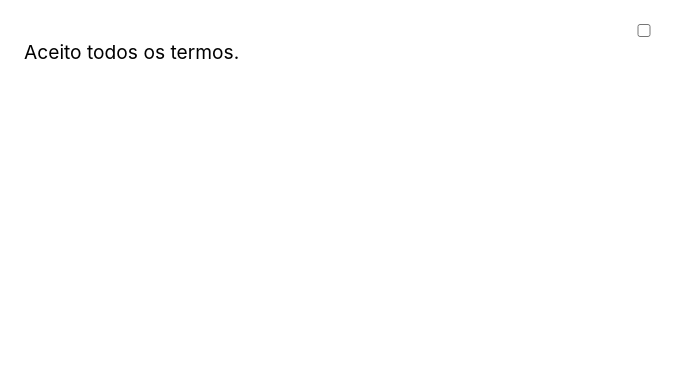
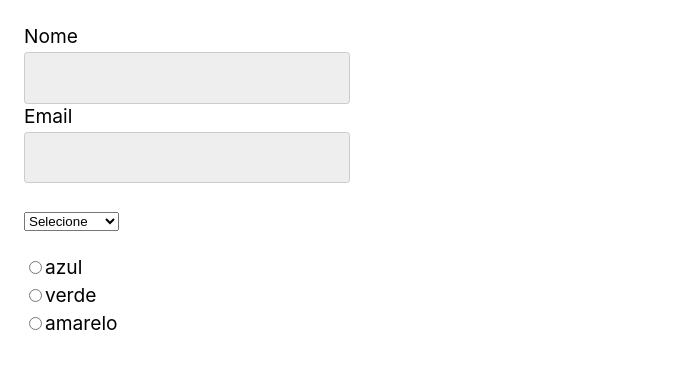
Before and after one commit to Coimbra777/Estudos-React, a React (Vite) app: page / in a window 1280 px wide. Shown: the top 368 px of the page, without its empty margins (0-690 px from the left). Built offline with nearby package versions, Linux system fonts and the light colour scheme.

Commit message:
formulários input

```diff
--- a/index.html
+++ b/index.html
@@ -5,7 +5,8 @@
   <meta charset="UTF-8" />
   <link rel="icon" type="image/svg+xml" href="/vite.svg" />
   <meta name="viewport" content="width=device-width, initial-scale=1.0" />
-  <link rel="stylesheet" href="./style.css">
+  <link rel="stylesheet" href="./style.css" />
+
   <title>React</title>
 </head>
 
--- a/public/style.css
+++ b/public/style.css
@@ -56,9 +56,7 @@ label {
 
 input,
 textarea {
-  display: block;
   border: 1px solid #ccc;
-  width: 100%;
   padding: 0.8rem;
   border-radius: var(--radius);
   background: #eee;
--- a/src/App.jsx
+++ b/src/App.jsx
@@ -16,6 +16,9 @@ import AppContext from "./estado/useContext/AppContext";
 import TesteForm from "./form/TesteForm";
 import FormApp from "./form/formExercise/FormApp";
 import Checkbox from "./form/Checkbox";
+import ExerciseCheck from "./form/ExerciseCheckbox";
+import Input from "./form/Input";
+import Components from "./form/Components";
 
 const App = () => {
   // const { pathname } = window.location;
@@ -52,7 +55,9 @@ const App = () => {
 
       {/* <TesteForm /> */}
       {/* <FormApp /> */}
-      <Checkbox />
+      {/* <Checkbox /> */}
+      {/* <ExerciseCheck /> */}
+      <Components />
     </div>
   );
 };
--- a/src/form/Checkbox.jsx
+++ b/src/form/Checkbox.jsx
@@ -1,7 +1,12 @@
 import React from "react";
 
-const Checkbox = () => {
-  const [termos, setTermos] = React.useState(false);
+const Checkbox = ({ options, value, setValue, ...props }) => {
+  const [checkbox, setCheckbox] = React.useState(false);
+
+  function handleChange({ target }) {
+    setCheckbox(target.checked);
+    // console.log(checkbox);
+  }
 
   return (
     <form>
@@ -9,10 +14,10 @@ const Checkbox = () => {
         <input
           type="checkbox"
           value="Termos"
-          checked={termos}
-          onChange={({ target }) => setTermos(target.checked)}
+          checked={checkbox}
+          onChange={handleChange}
         />
-        Aceito todos os termos.
+        Li os termos.
       </label>
     </form>
   );
--- /dev/null
+++ b/src/form/Components.jsx
@@ -0,0 +1,54 @@
+import React from "react";
+import Input from "./Input";
+import Select from "./Select";
+import Radio from "./Radio";
+
+const Components = () => {
+  // estados para o input
+  const [nome, setNome] = React.useState("");
+  const [email, setEmail] = React.useState("");
+  // estado para o select
+  const [produto, setProduto] = React.useState("");
+  // estado para o radio
+  const [cor, setCor] = React.useState("");
+
+  return (
+    <div>
+      <Input
+        id="nome"
+        label="Nome"
+        type="text"
+        value={nome}
+        setValue={setNome}
+      />
+      <Input
+        id="email"
+        label="Email"
+        type="text"
+        value={email}
+        setValue={setEmail}
+      />
+      <br />
+      <br />
+
+      {/* <button>Enviar</button> */}
+      <form>
+        <Select
+          options={["Notebook", "Smartphone", "Tablet"]}
+          value={produto}
+          setValue={setProduto}
+        />
+      </form>
+      <br />
+      <form>
+        <Radio
+          options={["azul", "verde", "amarelo"]}
+          value={cor}
+          setValue={setCor}
+        />
+      </form>
+    </div>
+  );
+};
+
+export default Components;
--- /dev/null
+++ b/src/form/ExerciseCheckbox.jsx
@@ -0,0 +1,14 @@
+import React from "react";
+
+const ExerciseCheck = () => {
+  return (
+    <form>
+      <label>
+        <input type="checkbox" value="azul" />
+        Azul
+      </label>
+    </form>
+  );
+};
+
+export default ExerciseCheck;
--- /dev/null
+++ b/src/form/Input.jsx
@@ -0,0 +1,18 @@
+import React from "react";
+
+const Input = ({ id, label, setValue, ...props }) => {
+  return (
+    <>
+      <label htmlFor={id}>{label}</label>
+      <input
+        type="text"
+        id={id}
+        name={id}
+        onChange={({ target }) => setValue(target.value)}
+        {...props}
+      />
+    </>
+  );
+};
+
+export default Input;
--- /dev/null
+++ b/src/form/Radio.jsx
@@ -0,0 +1,21 @@
+import React from "react";
+
+const Radio = ({ options, value, setValue, ...props }) => {
+  return (
+    <div>
+      {options.map((option) => (
+        <label>
+          <input
+            type="radio"
+            value={option}
+            checked={value === option}
+            onChange={({ target }) => setValue(target.value)}
+          />
+          {option}
+        </label>
+      ))}
+    </div>
+  );
+};
+
+export default Radio;
--- /dev/null
+++ b/src/form/Select.jsx
@@ -0,0 +1,18 @@
+import React from "react";
+
+const Select = ({ options, value, setValue, ...props }) => {
+  return (
+    <select value={value} onChange={({ target }) => setValue(target.value)}>
+      <option value="" disabled>
+        Selecione
+      </option>
+      {options.map((option) => (
+        <option key={option} value={option}>
+          {option}
+        </option>
+      ))}
+    </select>
+  );
+};
+
+export default Select;
--- a/src/form/formExercise/FormApp.jsx
+++ b/src/form/formExercise/FormApp.jsx
@@ -13,8 +13,10 @@ const FormApp = () => {
     estado: "",
   });
 
+  // estado para mostrar resposta ao criar usuário
   const [response, setResponse] = React.useState(null);
 
+  // cria um novo usúario através método POST
   function handleSubmit(event) {
     event.preventDefault();
     fetch("https://ranekapi.origamid.dev/json/api/usuario", {
@@ -28,6 +30,7 @@ const FormApp = () => {
     });
   }
 
+  // transforma os dados do obj
   function handleChange({ target }) {
     const { id, value } = target;
     setForm({ ...form, [id]: value });
```
